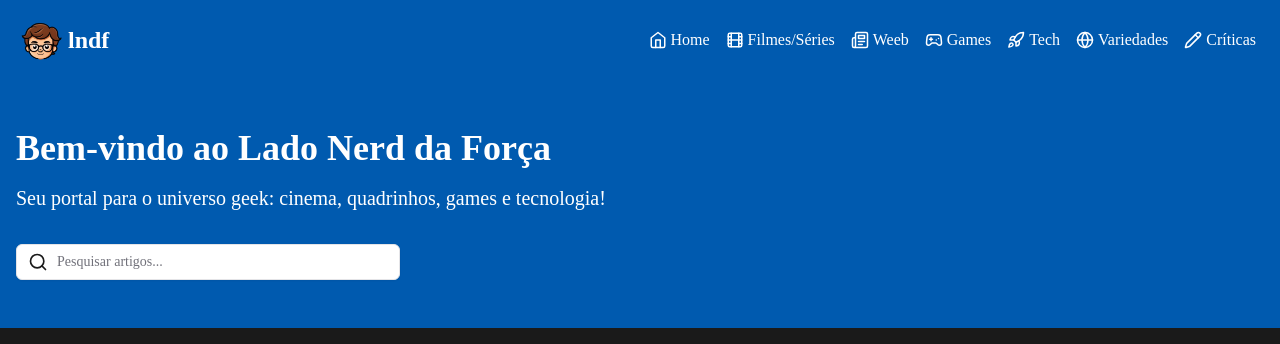
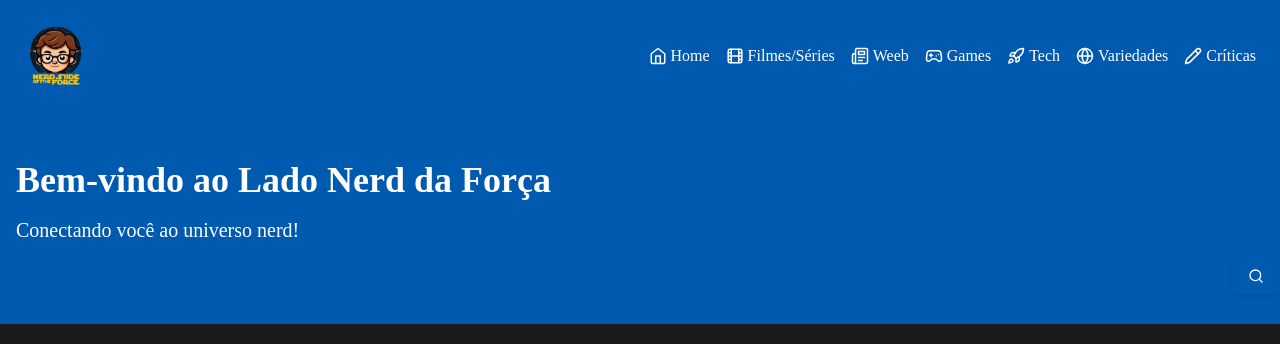
Before and after one commit to miguel-bomfim/geek-blog, a Next.js app: page / in a window 1280 px wide. Shown: the top 344 px of the page. Built offline with nearby package versions, Linux system fonts and the light colour scheme.

Commit message:
second commit

```diff
--- a/app/page.tsx
+++ b/app/page.tsx
@@ -4,7 +4,7 @@ import { Button } from "@/components/ui/button";
 import { Input } from "@/components/ui/input";
 import { Textarea } from "@/components/ui/textarea";
 import { Card } from "@/components/ui/card";
-import { LuSearch } from "react-icons/lu";
+import SearchInput from "@/components/searchInput";
 
 export default function Home() {
   return (
@@ -17,29 +17,16 @@ export default function Home() {
             <h1 className="text-4xl font-bold mb-4">
               Bem-vindo ao Lado Nerd da Força
             </h1>
-            <p className="text-xl mb-8">
-              Seu portal para o universo geek: cinema, quadrinhos, games e
-              tecnologia!
-            </p>
-            <div className="relative">
-              <Input
-                type="search"
-                placeholder="Pesquisar artigos..."
-                className="w-full md:w-96 pl-10 bg-white text-[#1a1a1a]"
-              />
-              <LuSearch
-                className="absolute left-3 top-1/2 transform -translate-y-1/2 text-[#1a1a1a]"
-                size={20}
-              />
-            </div>
+            <p className="text-xl mb-8">Conectando você ao universo nerd!</p>
           </div>
+          <SearchInput className="hidden md:visible md:flex" />
         </section>
 
         <section className="py-12">
           <div className="container mx-auto px-4">
             <h2 className="text-3xl font-bold mb-8">Artigos em Destaque</h2>
-            <div className="grid grid-cols-1 md:grid-cols-2 lg:grid-cols-3 gap-8">
-              {[1, 2, 3, 4, 5, 6].map((i) => (
+            <div className="grid grid-cols-1 md:grid-cols-2 lg:grid-cols-4 gap-8">
+              {[1, 2, 3, 4, 5].map((i) => (
                 <Card
                   key={i}
                   className={`relative overflow-hidden group ${
--- a/components/menu.tsx
+++ b/components/menu.tsx
@@ -13,7 +13,8 @@ import {
   LuGlobe,
   LuPencil,
 } from "react-icons/lu";
-import logo from "@/app/assets/logo.png";
+import logo from "../app/assets/logo.png";
+import SearchInput from "@/components/searchInput";
 
 export default function Menu() {
   const [isMenuOpen, setIsMenuOpen] = useState(false);
@@ -62,9 +63,9 @@ export default function Menu() {
       <div className="container mx-auto px-4 py-4">
         <div className="flex justify-between items-center">
           <Link href="/" className="text-2xl font-bold flex items-center gap-1">
-            <Image className="w-12" alt="" src={logo} />
-            lndf
+            <Image className="w-20" alt="" src={logo} />
           </Link>
+          <SearchInput className="md:hidden" />
           <button onClick={toggleMenu} className="md:hidden">
             {isMenuOpen ? <LuX size={24} /> : <LuMenu size={24} />}
           </button>
@@ -73,9 +74,10 @@ export default function Menu() {
               isMenuOpen ? "flex" : "hidden"
             } md:flex flex-col md:flex-row absolute md:relative top-full left-0 w-full md:w-auto bg-[#005aaf] md:bg-transparent`}
           >
-            {menuItems.map((item) => {
+            {menuItems.map((item, idx) => {
               return (
                 <Link
+                  key={idx}
                   href={item.link}
                   className="p-4 md:p-2 hover:bg-[#d7263d] transition-colors flex items-center"
                 >
--- /dev/null
+++ b/components/searchInput.tsx
@@ -0,0 +1,97 @@
+"use client";
+
+import { useState, useRef, useEffect } from "react";
+import { LuSearch } from "react-icons/lu";
+import { Input } from "@/components/ui/input";
+import { Button } from "@/components/ui/button";
+
+// Custom hook to detect clicks outside of a component
+function useClickOutside(
+  ref: React.RefObject<HTMLElement>,
+  handler: () => void
+) {
+  useEffect(() => {
+    const listener = (event: MouseEvent | TouchEvent) => {
+      if (!ref.current || ref.current.contains(event.target as Node)) {
+        return;
+      }
+      handler();
+    };
+
+    document.addEventListener("mousedown", listener);
+    document.addEventListener("touchstart", listener);
+
+    return () => {
+      document.removeEventListener("mousedown", listener);
+      document.removeEventListener("touchstart", listener);
+    };
+  }, [ref, handler]);
+}
+
+type SearchInput = {
+  className: string;
+};
+
+export default function Component({ className }: SearchInput) {
+  const [isExpanded, setIsExpanded] = useState(false);
+  const [inputValue, setInputValue] = useState("");
+  const inputRef = useRef<HTMLInputElement>(null);
+  const formRef = useRef<HTMLFormElement>(null);
+
+  useEffect(() => {
+    if (isExpanded && inputRef.current) {
+      inputRef.current.focus();
+    }
+  }, [isExpanded]);
+
+  useClickOutside(formRef, () => {
+    if (isExpanded && !inputValue) {
+      setIsExpanded(false);
+    }
+  });
+
+  const handleToggle = () => {
+    setIsExpanded(!isExpanded);
+  };
+
+  const handleSubmit = (e: React.FormEvent) => {
+    e.preventDefault();
+    // Handle search submission here
+    console.log("Search query:", inputRef.current?.value);
+  };
+
+  return (
+    <form
+      ref={formRef}
+      onSubmit={handleSubmit}
+      className={`${className} w-full relative flex items-center justify-end`}
+    >
+      <Input
+        ref={inputRef}
+        type="text"
+        value={inputValue}
+        onChange={(e) => setInputValue(e.target.value)}
+        placeholder="Search..."
+        className={`
+            absolute bg-white text-black right-0 transition-all duration-300 ease-in-out
+            ${isExpanded || inputValue ? "w-64 opacity-100" : "w-10 opacity-0"}
+            rounded-full border-gray-300 focus:border-blue-500 focus:ring focus:ring-blue-200 focus:ring-opacity-50
+          `}
+        style={{
+          paddingLeft: "0.75rem",
+          paddingRight: "2.5rem",
+        }}
+      />
+      <Button
+        type={isExpanded ? "submit" : "button"}
+        onClick={handleToggle}
+        className="absolute right-0 z-10 bg-transparent hover:bg-transparent text-gray-700"
+      >
+        <LuSearch color={isExpanded ? "black" : "white"} className="h-5 w-5" />
+        <span className="sr-only">
+          {isExpanded ? "Submit search" : "Expand search"}
+        </span>
+      </Button>
+    </form>
+  );
+}
```
Also changed, not shown: app/assets/logo.png, 1 other file (tests, documents, lock files or other folders).
